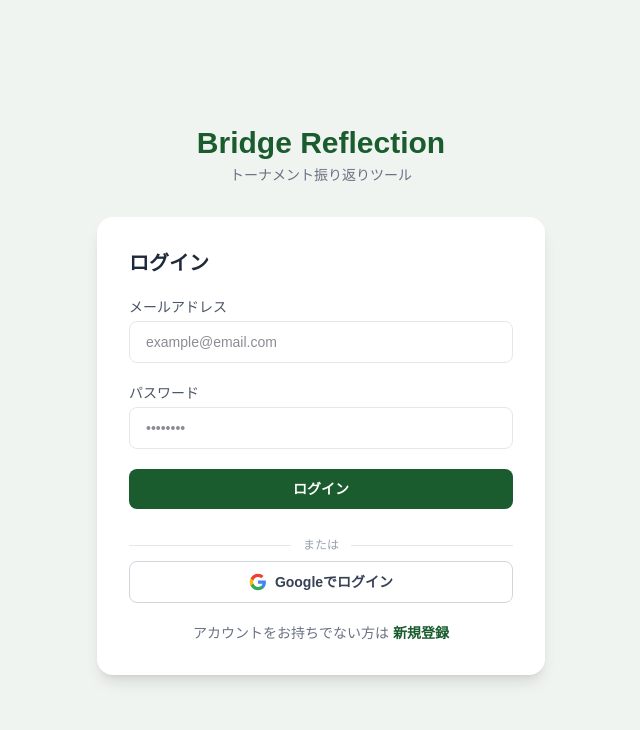
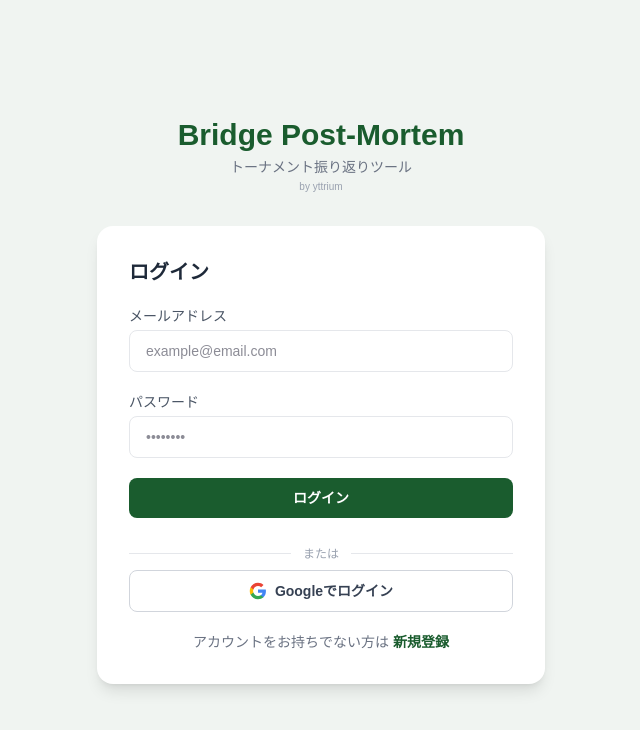
Before and after one commit to yttrium1/Bridge-Reflection-app, a Next.js app: page /login in a window 1280 px wide. Shown: the top 730 px of the page, without its empty margins (319-959 px from the left). Built offline with nearby package versions, Linux system fonts and the light colour scheme; no server answers.

Commit message:
Rename to Bridge Post-Mortem, add author credit, add hand record gallery

```diff
--- a/src/app/layout.tsx
+++ b/src/app/layout.tsx
@@ -3,7 +3,7 @@ import "./globals.css";
 import { AuthProvider } from "@/contexts/AuthContext";
 
 export const metadata: Metadata = {
-  title: "Bridge Reflection",
+  title: "Bridge Post-Mortem",
   description: "コントラクトブリッジ トーナメント振り返りツール",
 };
 
--- a/src/app/login/page.tsx
+++ b/src/app/login/page.tsx
@@ -31,8 +31,9 @@ export default function LoginPage() {
     <div className="min-h-screen flex items-center justify-center bg-[#f0f4f1]">
       <div className="w-full max-w-md">
         <div className="text-center mb-8">
-          <h1 className="text-3xl font-bold text-[#1a5c2e]">Bridge Reflection</h1>
+          <h1 className="text-3xl font-bold text-[#1a5c2e]">Bridge Post-Mortem</h1>
           <p className="text-sm text-gray-500 mt-1">トーナメント振り返りツール</p>
+          <p className="text-[10px] text-gray-400 mt-0.5">by yttrium</p>
         </div>
         <form
           onSubmit={handleSubmit}
--- a/src/app/page.tsx
+++ b/src/app/page.tsx
@@ -21,7 +21,7 @@ export default function Home() {
   return (
     <div className="min-h-screen flex items-center justify-center bg-[#f0f4f1]">
       <div className="text-center">
-        <h1 className="text-4xl font-bold text-[#1a5c2e] mb-2">Bridge Reflection</h1>
+        <h1 className="text-4xl font-bold text-[#1a5c2e] mb-2">Bridge Post-Mortem</h1>
         <p className="text-gray-500">読み込み中...</p>
       </div>
     </div>
--- a/src/app/register/page.tsx
+++ b/src/app/register/page.tsx
@@ -42,8 +42,9 @@ export default function RegisterPage() {
     <div className="min-h-screen flex items-center justify-center bg-[#f0f4f1]">
       <div className="w-full max-w-md">
         <div className="text-center mb-8">
-          <h1 className="text-3xl font-bold text-[#1a5c2e]">Bridge Reflection</h1>
+          <h1 className="text-3xl font-bold text-[#1a5c2e]">Bridge Post-Mortem</h1>
           <p className="text-sm text-gray-500 mt-1">トーナメント振り返りツール</p>
+          <p className="text-[10px] text-gray-400 mt-0.5">by yttrium</p>
         </div>
         <form
           onSubmit={handleSubmit}
--- a/src/app/tournaments/[id]/page.tsx
+++ b/src/app/tournaments/[id]/page.tsx
@@ -8,6 +8,7 @@ import { db } from "@/lib/firebase";
 import { doc, getDoc, deleteDoc, updateDoc, collection, getDocs, orderBy, query } from "firebase/firestore";
 import type { TournamentData, BoardData } from "@/lib/bridge/types";
 import { useDDS } from "@/hooks/useDDS";
+import HandDiagram from "@/components/HandDiagram";
 
 function getContractLevel(contract: string): number {
   const m = contract.match(/^(\d)/);
@@ -248,6 +249,25 @@ export default function TournamentDetailPage() {
             );
           })}
         </div>
+
+        {/* Hand Records */}
+        <h3 className="text-lg font-bold text-gray-700 mt-8 mb-4">Hand Records</h3>
+        <div className="grid gap-4 grid-cols-1 sm:grid-cols-2 lg:grid-cols-4">
+          {boards.map((board) => (
+            <Link
+              key={`hand-${board.boardNumber}`}
+              href={`/tournaments/${tournamentId}/boards/${board.boardNumber}`}
+              className="block hover:shadow-md transition-shadow"
+            >
+              <HandDiagram
+                hands={board.hands}
+                dealer={board.dealer}
+                vulnerability={board.vulnerability}
+                boardNumber={board.boardNumber}
+              />
+            </Link>
+          ))}
+        </div>
       </main>
     </div>
   );
--- a/src/app/tournaments/page.tsx
+++ b/src/app/tournaments/page.tsx
@@ -50,7 +50,10 @@ export default function TournamentsPage() {
       {/* Header */}
       <header className="bg-[#1a5c2e] text-white shadow-md">
         <div className="max-w-5xl mx-auto px-4 py-3 flex items-center justify-between">
-          <h1 className="text-lg font-bold">Bridge Reflection</h1>
+          <div>
+            <h1 className="text-lg font-bold">Bridge Post-Mortem</h1>
+            <p className="text-[10px] text-green-300/60">by yttrium</p>
+          </div>
           <div className="flex items-center gap-4">
             <span className="text-sm text-green-200">{user.email}</span>
             <button
```
Also changed, not shown: .claude/settings.local.json.
